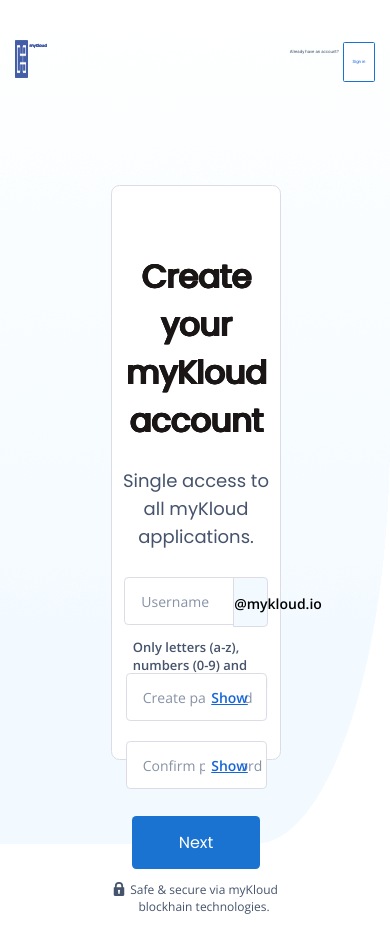
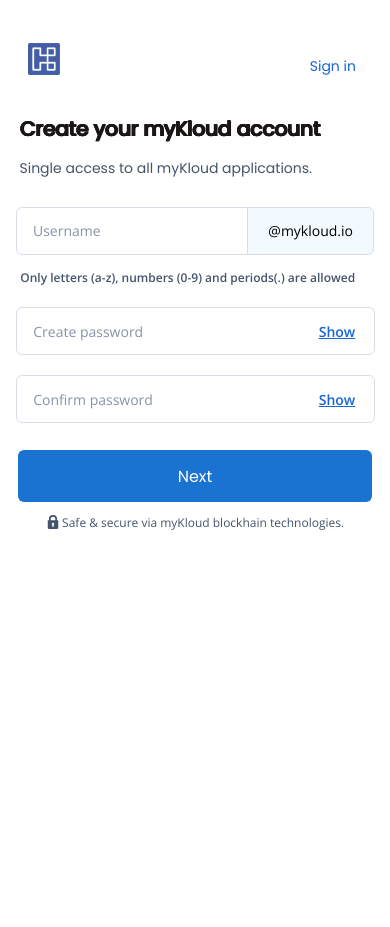
Before and after one commit to myKloud/mykloud-registration, a React (Create React App) app: page / in a window 390 px wide. After the commit the page ends 844 px from the top, so only its background shows below. Built offline with nearby package versions, Linux system fonts and the light colour scheme.

Commit message:
make header and register step 1 responsive for all screens

```diff
--- a/src/components/header/header.css
+++ b/src/components/header/header.css
@@ -9,19 +9,19 @@
   height: 4.49218vh;
   margin: 4.78515625vh 0 0 3.9vw;
   display: flex;
+  justify-content: center;
+  align-items: center;
 }
 
 .logo {
-  width: 3.243vw;
-  height: 4.49218vh;
+  width: 46.7px;
+  height: 46px;
   flex-grow: 0;
-  margin: 0 0.4027777777vw 0 0;
 }
 
 .logoText {
   width: 6.076388888vw;
   height: 1.91406vh;
-  margin: 2.30468vh 0 0.27343vh 0;
   font-family: "Poppins";
   font-weight: 800;
   text-shadow: 0px 0px, 0px 0px, 0px 0px;
@@ -29,8 +29,8 @@
   vertical-align: baseline;
   letter-spacing: normal;
   color: #445da7;
-  font-size: 1.02vw;
-  margin-top: 7%;
+  font-size: 16px;
+  margin-top: 14%;
 }
 
 .rightSide {
@@ -38,12 +38,11 @@
 }
 
 .rightText {
-  width: 14.583333333vw;
   height: 2.73437vh;
   flex-grow: 0;
   margin: 5.6640625vh 1.11111111111111vw 0 0;
   font-family: "Roboto", Helvetica, sans-serif;
-  font-size: 1.1111111111111111111vw;
+  font-size: 16px;
   font-weight: normal;
   font-stretch: normal;
   font-style: normal;
@@ -54,15 +53,15 @@
 }
 
 .signInBtn {
-  width: 8.125vw;
+  width: 9.125vw;
   height: 4.6875vh;
   margin-right: 3.889vw;
   margin-top: 4.9875vh;
   border-radius: 0.416667vw;
   background-color: white;
   border: solid 1px #1b73d1;
-  font-family: "Roboto", sans-serif;
-  font-size: 1.1111111111111111111vw;
+  font-family: "Poppins";
+  font-size: 16px;
   font-weight: 500;
   font-stretch: normal;
   font-style: normal;
@@ -76,3 +75,46 @@
   background-color: #1b73d1;
   color: white;
 }
+
+@media only screen and (min-width: 1441px) {
+  .logo {
+    width: 54.7px;
+    height: 54px;
+  }
+  .logoText {
+    font-size: 18px;
+  }
+  .rightText {
+    font-size: 18px;
+  }
+  .signInBtn {
+    font-size: 18px;
+  }
+}
+
+@media only screen and (max-width: 765px) {
+  .logo {
+    width: 32.5px;
+    height: 32px;
+    margin-left: 20px;
+  }
+  .logoText {
+    font-size: 14px;
+    display: none;
+  }
+  .rightText {
+    font-size: 14px;
+    display: none;
+  }
+  .signInBtn {
+    width: 84px;
+    height: 20px;
+    font-size: 14px;
+    margin-top: 53px;
+    border: none;
+  }
+  :hover.signInBtn {
+    background-color: white;
+    color: #1b73d1;
+  }
+}
--- a/src/components/register/register.css
+++ b/src/components/register/register.css
@@ -8,7 +8,7 @@
   padding-top: 5.46875vh;
   padding-bottom: 5.46875vh;
   text-align: center;
-  border-radius: 1vh;
+  border-radius: 6px;
 }
 
 .registerFormTitle {
@@ -44,10 +44,9 @@
   width: 31.66666666666vw;
   height: 5.46875vh;
   padding: 0 0 0 16px;
-  border-radius: 0.5vh;
+  border-radius: 6px;
   border: solid 1px #dcdce7;
   background-color: white;
-  border-radius: 0.5vh;
   font-family: "Open Sans";
   font-size: 14px;
   font-weight: normal;
@@ -61,7 +60,7 @@
 
 .domain {
   width: 8.333333333333vw;
-  margin-left: -8.39vw;
+  margin-left: -8.3vw;
   border: solid 1px #dcdce7;
   background-color: #f2faff;
   font-family: "Open Sans";
@@ -72,12 +71,12 @@
   line-height: normal;
   letter-spacing: normal;
   position: relative;
-  border-top-right-radius: 0.5vh;
-  border-bottom-right-radius: 0.5vh;
+  border-top-right-radius: 6px;
+  border-bottom-right-radius: 6px;
   outline: none;
   bottom: 14px;
   font-size: 14px;
-  height: 3.7vh;
+  height: 3.8vh;
   padding-top: 16px;
 }
 
@@ -103,10 +102,9 @@
   width: 31.66666666666vw;
   height: 5.46875vh;
   padding: 0 0 0 16px;
-  border-radius: 0.5vh;
+  border-radius: 6px;
   border: solid 1px #dcdce7;
   background-color: white;
-  border-radius: 0.5vh;
   font-family: "Open Sans";
   font-size: 14px;
   font-weight: normal;
@@ -123,10 +121,9 @@
   width: 31.66666666666vw;
   height: 5.46875vh;
   padding: 0 0 0 16px;
-  border-radius: 0.5vh;
+  border-radius: 6px;
   border: solid 1px #dcdce7;
   background-color: white;
-  border-radius: 0.5vh;
   font-family: "Open Sans";
   font-size: 14px;
   font-weight: normal;
@@ -162,7 +159,7 @@
   width: 32.7vw;
   height: 6.25vh;
   border: none;
-  border-radius: 0.5vh;
+  border-radius: 6px;
   background-color: #1b73d1;
   flex-grow: 0;
   font-family: "Poppins";
@@ -204,3 +201,217 @@
 ::placeholder {
   color: #8692a6;
 }
+
+@media only screen and (min-width: 1441px) {
+  .registerForm {
+  }
+
+  .registerFormTitle {
+    font-size: 34px;
+  }
+
+  .normalText {
+    font-size: 20px;
+  }
+
+  .userName {
+  }
+  .userField {
+    font-size: 16px;
+  }
+
+  .domain {
+    font-size: 16px;
+    bottom: 16.5px;
+  }
+}
+
+@media only screen and (max-width: 1112px) {
+  .registerForm {
+    width: 60.194444444444vw;
+    margin-left: 20%;
+  }
+  .registerFormTitle {
+    font-size: 30px;
+  }
+
+  .normalText {
+    font-size: 14px;
+  }
+
+  .userField {
+    width: 60%;
+    font-size: 14px;
+  }
+
+  .domain {
+    display: flex;
+    height: 5.5vh;
+    padding: 0 0 0 0;
+    justify-content: center;
+    align-items: center;
+    text-align: center;
+    font-size: 14px;
+    bottom: 14px;
+  }
+  .note {
+    margin-left: 18.5%;
+  }
+
+  .passwordField {
+    width: 60.5%;
+    font-size: 14px;
+  }
+
+  .confirmPasswordField {
+    width: 60.5%;
+    font-size: 14px;
+  }
+
+  .nextBtn {
+    width: 63.5%;
+    font-size: 16px;
+  }
+}
+
+@media only screen and (max-width: 1030px) {
+  .registerForm {
+    width: 100vw;
+    margin-left: 0%;
+    margin-top: 8%;
+  }
+  .registerFormTitle {
+    font-size: 30px;
+  }
+
+  .normalText {
+    font-size: 18px;
+  }
+
+  .userField {
+    width: 60%;
+    font-size: 14px;
+  }
+
+  .domain {
+    display: flex;
+    height: 5.5vh;
+    padding: 0 0 0 0;
+    justify-content: center;
+    align-items: center;
+    text-align: center;
+    width: 14%;
+    font-size: 14px;
+    bottom: 14px;
+  }
+  .note {
+    margin-left: 16.2%;
+  }
+
+  .passwordField {
+    width: 66.3%;
+    font-size: 14px;
+  }
+
+  .confirmPasswordField {
+    width: 66.3%;
+    font-size: 14px;
+  }
+  .show {
+  }
+
+  .nextBtn {
+    width: 68.5%;
+    font-size: 16px;
+  }
+
+  .safeMessage {
+  }
+
+  .icon {
+  }
+
+  .info {
+  }
+}
+
+@media only screen and (max-width: 765px) {
+  body {
+    background-image: none;
+  }
+  .registerForm {
+    width: 100vw;
+    margin-left: 0%;
+    margin-top: -6%;
+    border: none;
+  }
+  .registerFormTitle {
+    font-size: 20px;
+    text-align: left;
+    margin-left: 5vw;
+  }
+
+  .normalText {
+    font-size: 14px;
+    text-align: left;
+    margin-left: 5vw;
+  }
+
+  .userField {
+    width: 63%;
+    font-size: 14px;
+  }
+
+  .domain {
+    display: flex;
+    width: 32%;
+    height: 5.5vh;
+    padding: 0 0 0 0;
+    justify-content: center;
+    align-items: center;
+    text-align: center;
+    font-size: 14px;
+    bottom: 14.1px;
+    font-weight: normal;
+    margin-bottom: 2vh;
+  }
+  .note {
+    margin-left: 5.2%;
+    height: 3vh;
+    font-size: 12px;
+    margin-bottom: 1.5vh;
+  }
+
+  .passwordField {
+    width: 87.3%;
+    font-size: 14px;
+  }
+
+  .confirmPasswordField {
+    width: 87.3%;
+    font-size: 14px;
+  }
+
+  .passwordField:focus {
+    outline: solid 1px #445da7;
+  }
+
+  .confirmPasswordField:focus {
+    outline: solid 1px #445da7;
+  }
+
+  .nextBtn {
+    width: 90.8%;
+    font-size: 16px;
+  }
+  .icon {
+    object-fit: contain;
+    width: 14px;
+    height: 14px;
+    margin-top: 13px;
+  }
+
+  .info {
+    font-size: 12px;
+  }
+}
```
